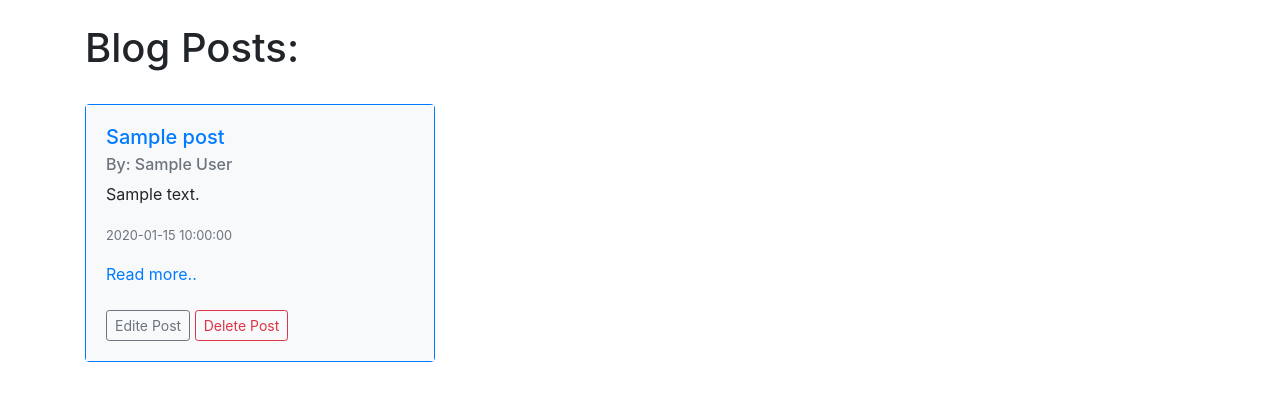
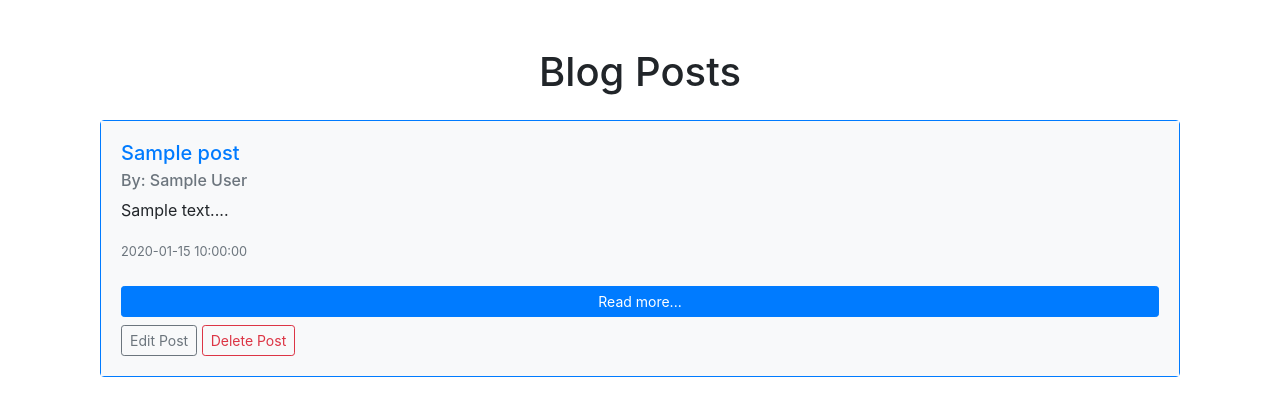
Before and after one commit to an90ass/Blog-Post-Manager, a Flask app: page /posts in a window 1280 px wide. Shown: the part 80-496 px from the top of the page. Run offline with Flask 3, Linux system fonts and the light colour scheme; a user stored in the database is signed in; tables that the repository leaves empty hold one stand-in row (values such as "Sample post"); some libraries are stand-ins or nearby versions.

Commit message:
Basic admin page and format posts and search results

```diff
--- a/BlogPost/app.py
+++ b/BlogPost/app.py
@@ -297,6 +297,17 @@ def search():
 def base():
     form = SearchForm()
     return dict(form=form)
+# Create admin page
+@app.route('/admin')
+@login_required
+def admin():
+    id = current_user.id
+    if id == 19:
+        pass
+    else:
+        flash('Sorry you must be the admin to access the admin page !!','danger')
+        return redirect(url_for('dashboard'))
+    return render_template('admin.html')
 
 
 
--- a/BlogPost/templates/dashboard.html
+++ b/BlogPost/templates/dashboard.html
@@ -11,7 +11,7 @@
 {% endfor %}
 
 
-    <h2>Dashboard !:</h2>
+    <h2>Dashboard !! :</h2>
     <br/>
 
     <div class="card">
--- a/BlogPost/templates/navbar.html
+++ b/BlogPost/templates/navbar.html
@@ -28,6 +28,11 @@
             <li class="nav-item active">
               <a class="nav-link" href="{{ url_for('dashboard') }}">Dashboard</a>
             </li>
+            {% if current_user.id ==19%}
+            <li class="nav-item active">
+              <a class="nav-link" href="{{ url_for('admin') }}">Admin</a>
+            </li>
+            {% endif %}
         {% else %}
         <li class="nav-item active">
           <a class="nav-link" href="{{ url_for('add_user') }}">Register</a>
--- a/BlogPost/templates/posts.html
+++ b/BlogPost/templates/posts.html
@@ -1,6 +1,7 @@
 {% extends 'base.html' %}
 
 {% block content %}
+<div class="container mt-4">
     {% for message in get_flashed_messages() %}
     <div class="alert alert-warning alert-dismissible fade show" role="alert">
         {{ message }}
@@ -10,35 +11,32 @@
     </div>
     {% endfor %}
 
-<h1>Blog Posts:</h1>
-<br/>
+    <h1 class="text-center mb-4">Blog Posts</h1>
 
     <div class="row">
         {% for post in posts %}
-    <div class="col-md-4">
-        <div class="card mb-4 shadow-sm border-primary">
-            <div class="card-body bg-light">
+        <div class="col-12 mb-4">
+            <div class="card shadow-sm border-primary">
+                <div class="card-body bg-light d-flex flex-column">
                     <h5 class="card-title text-primary">
-                    <a href="{{ url_for('post', id=post.id) }}">{{ post.title }}</a>
+                        <a href="{{ url_for('post', id=post.id) }}" class="text-decoration-none">{{ post.title }}</a>
                     </h5>
                     <h6 class="card-subtitle mb-2 text-muted">By: {{ post.poster.name }}</h6>
-                <p class="card-text">{{ post.content|safe}}</p>
-                <p class="card-text">
+                    <p class="card-text">{{ post.content[:150]|safe }}...</p>
+                    <p class="card-text mt-auto">
                         <small class="text-muted">{{ post.date_posted.strftime('%Y-%m-%d %H:%M:%S') }}</small>
                     </p>
-                <a href="{{ url_for('post',id=post.id) }}" class="card-link text-primary">Read more..</a>
-                <br/>
-                <br/>
+                    <a href="{{ url_for('post', id=post.id) }}" class="btn btn-primary btn-sm mt-2 w-100">Read more...</a>
                     {% if post.poster_id == current_user.id %}
-                    <a href="{{ url_for('update_post',id=post.id) }}" class="btn btn-outline-secondary btn-sm">Edite Post </a>
-                    <a href="{{ url_for('delete_post',id=post.id) }}" class="btn btn-outline-danger btn-sm">Delete Post </a>
+                    <div class="mt-2 d-grid gap-2">
+                        <a href="{{ url_for('update_post', id=post.id) }}" class="btn btn-outline-secondary btn-sm">Edit Post</a>
+                        <a href="{{ url_for('delete_post', id=post.id) }}" class="btn btn-outline-danger btn-sm">Delete Post</a>
+                    </div>
                     {% endif %}
-
-
                 </div>
             </div>
         </div>
         {% endfor %}
     </div>
-
+</div>
 {% endblock %}
```
Also changed, not shown: BlogPost/templates/admin.html (added, +8 -0 lines), BlogPost/templates/search.html (+36 -6 lines). Lines whose indentation alone changed are shown as unchanged.
